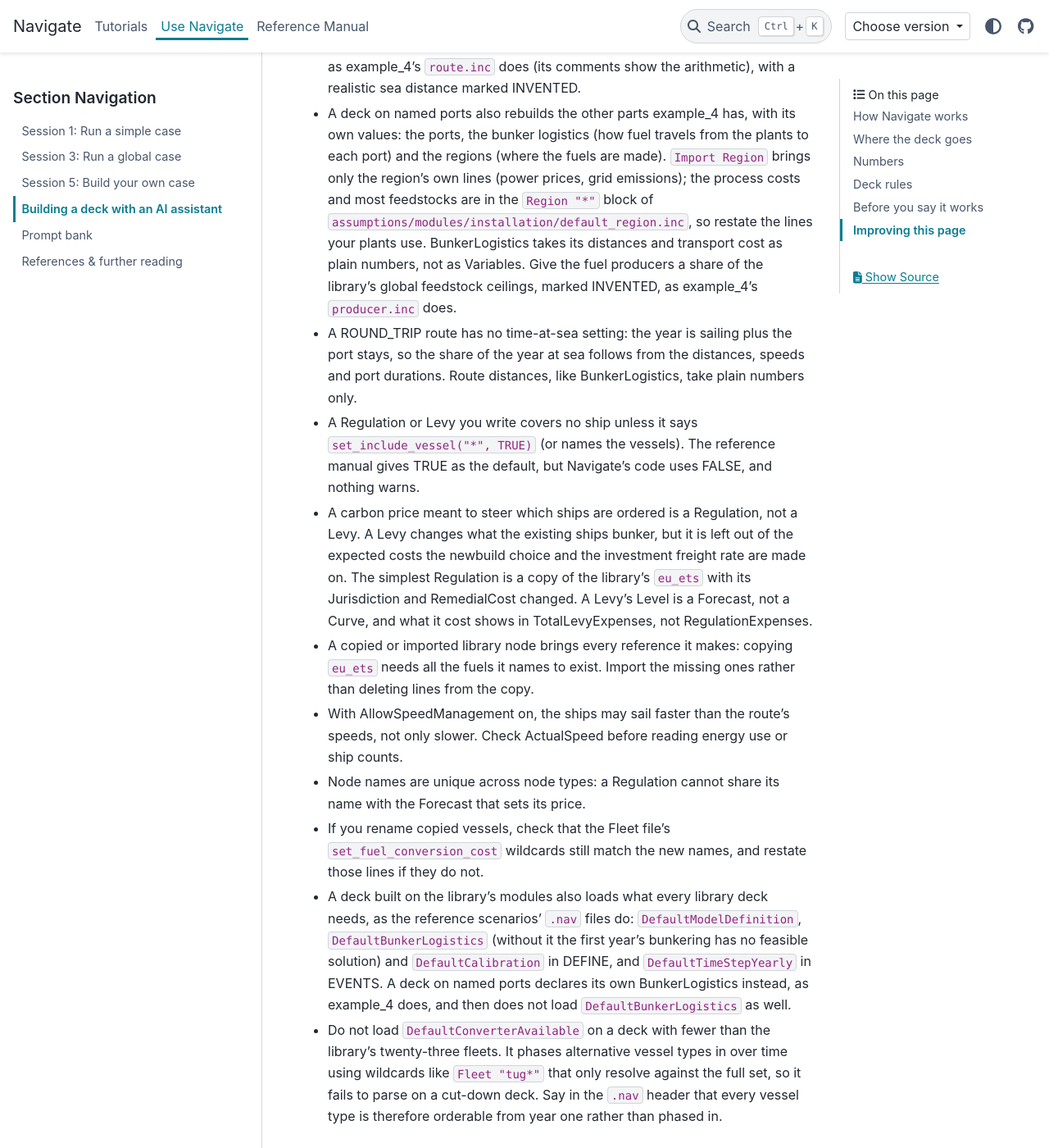
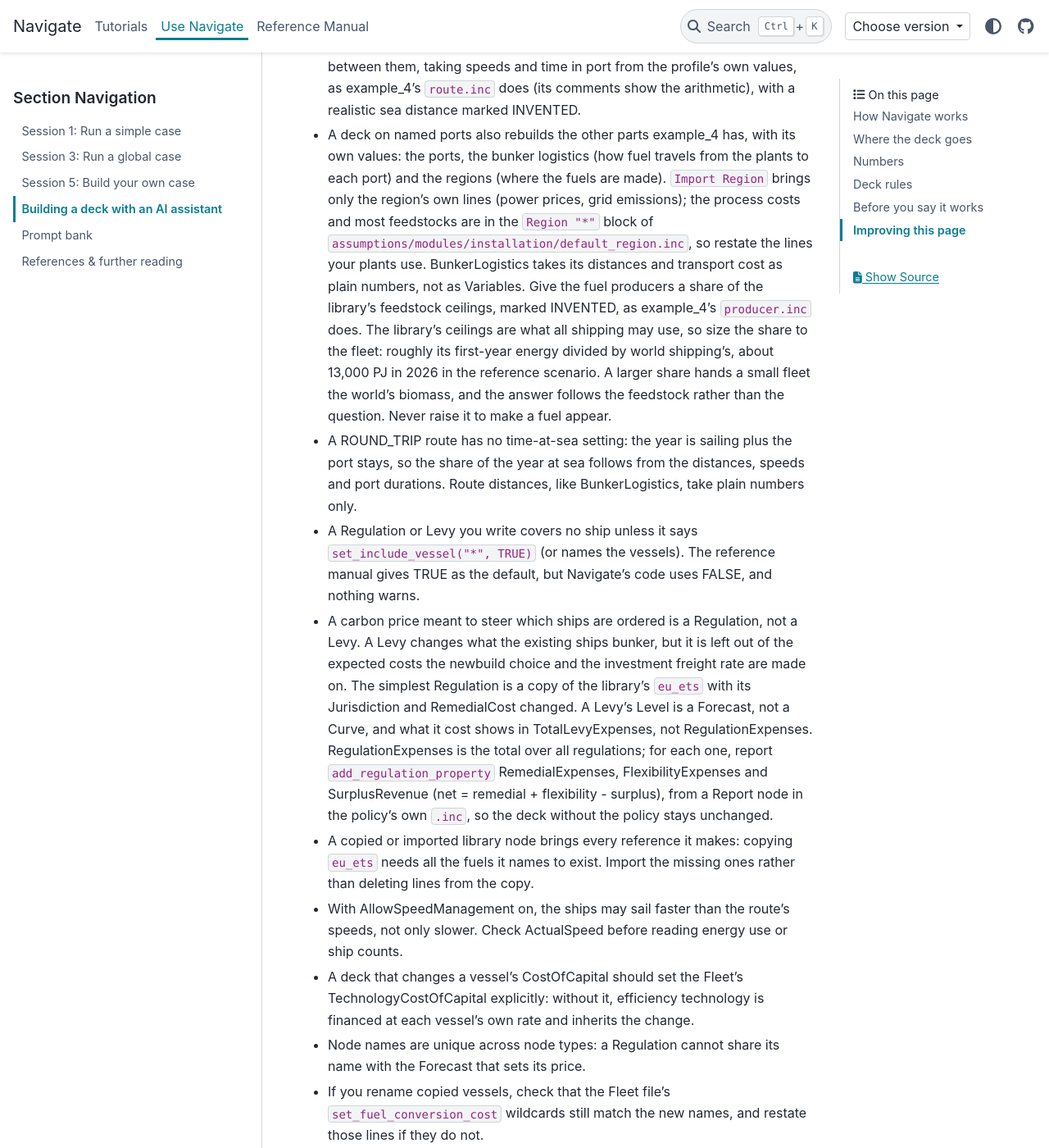
Before and after one commit to zerocarbonshipping/navigate-zcs, a Sphinx documentation site: the page built from docs/workshop/building-a-deck.md, in a window 1280 px wide and 1400 px high, scrolled down 2596 px. Shown: the whole window at 82% size. Built offline with Sphinx 7.4.7 and the PyData theme 0.15.4, drawn with Linux system fonts in a browser that asks for light colours; pages that are not in the unit, such as notebooks, are missing from menus; some of the changed text lies outside the part shown.

Commit message:
Add what the EU and green-finance prompt tests taught to building-a-deck.md
- size a fleet's share of a feedstock ceiling to its share of world shipping's
  energy (about 13,000 PJ in 2026), or the answer follows the feedstock
- report each regulation's cost with add_regulation_property, from the
  policy's own .inc
- a feedstock warning on your own producer means its ceiling binds
- ActualSpeed, like the freight rate, has no value in the first time step
- set TechnologyCostOfCapital when a deck changes a vessel's cost of capital
- vessel properties in your own Report are per ship

Co-Authored-By: Claude Opus 5.5 <noreply@anthropic.com>

```diff
--- a/docs/workshop/building-a-deck.md
+++ b/docs/workshop/building-a-deck.md
@@ -41,7 +41,8 @@ this page disagree, the prompt wins.
   the library and are expected on any deck built from it (for example "No
   technology cost of capital supplied", "Does not have convex load functions", or
   a feedstock being over-used by a library producer): report them, but do not try
-  to fix them.
+  to fix them. The same feedstock warning on a producer you wrote yourself means
+  its feedstock ceiling binds: report that as a result.
 - Add `Load DefaultPlot` to the `.nav` DEFINE block to also get the charts in
   `plots/` and `plots_analysis/`. Two decks in the same folder write their charts
   under the same file names, so the last run overwrites the other's; only the
@@ -102,8 +103,12 @@ a comment where it appears, and listed in the `.nav` header.
   `assumptions/modules/installation/default_region.inc`, so restate the lines your
   plants use. BunkerLogistics takes its
   distances and transport cost as plain numbers, not as Variables. Give the fuel
-  producers a share of the library's global feedstock ceilings, marked INVENTED,
-  as example_4's `producer.inc` does.
+  producers a share of the library's feedstock ceilings, marked INVENTED, as
+  example_4's `producer.inc` does. The library's ceilings are what all shipping
+  may use, so size the share to the fleet: roughly its first-year energy divided
+  by world shipping's, about 13,000 PJ in 2026 in the reference scenario. A
+  larger share hands a small fleet the world's biomass, and the answer follows the
+  feedstock rather than the question. Never raise it to make a fuel appear.
 - A ROUND_TRIP route has no time-at-sea setting: the year is sailing plus the
   port stays, so the share of the year at sea follows from the distances, speeds
   and port durations. Route distances, like BunkerLogistics, take plain numbers
@@ -117,12 +122,19 @@ a comment where it appears, and listed in the `.nav` header.
   The simplest Regulation is a copy of the library's `eu_ets` with its
   Jurisdiction and RemedialCost changed. A Levy's Level is a Forecast, not a
   Curve, and what it cost shows in TotalLevyExpenses, not RegulationExpenses.
+  RegulationExpenses is the total over all regulations; for each one, report
+  `add_regulation_property` RemedialExpenses, FlexibilityExpenses and
+  SurplusRevenue (net = remedial + flexibility - surplus), from a Report node in
+  the policy's own `.inc`, so the deck without the policy stays unchanged.
 - A copied or imported library node brings every reference it makes: copying
   `eu_ets` needs all the fuels it names to exist. Import the missing ones rather
   than deleting lines from the copy.
 - With AllowSpeedManagement on, the ships may sail faster than the route's
   speeds, not only slower. Check ActualSpeed before reading energy use or ship
   counts.
+- A deck that changes a vessel's CostOfCapital should set the Fleet's
+  TechnologyCostOfCapital explicitly: without it, efficiency technology is
+  financed at each vessel's own rate and inherits the change.
 - Node names are unique across node types: a Regulation cannot share its name
   with the Forecast that sets its price.
 - If you rename copied vessels, check that the Fleet file's
@@ -153,13 +165,15 @@ Three things that are easy to misread:
   when no alternative fuel is on offer. A growing number of these ships is not a
   fuel switch: judge it from the energy consumed by fuel (ConsumedEnergy), not
   from the ship count. FuelTypeEnergy cannot tell fuel oil, FAME and e-diesel
-  apart: all three are of fuel type OIL.
+  apart: all three are of fuel type OIL. A vessel property such as ConsumedEnergy
+  in your own Report is per ship: multiply by ExistingVessels before comparing it
+  with the Global sheet.
 - A bunker price of 0 for a fuel at a port means there is no supply of it, not
   that it is free. To say how far such a fuel is from competing, add
   `add_plant_property("*", InvestmentIntensityCost)` to your Report: it gives
   each plant's levelized cost per GJ every year, even when none is built.
-- The investment freight rate has no value in the first time step; quote the
-  second if the first is asked for. Whether any plant was built does not appear
+- The investment freight rate and ActualSpeed have no value in the first time
+  step; quote the second if the first is asked for. Whether any plant was built does not appear
   in DefaultReport: look at `plots/producer_development.png`.
 
 ## Improving this page
```
